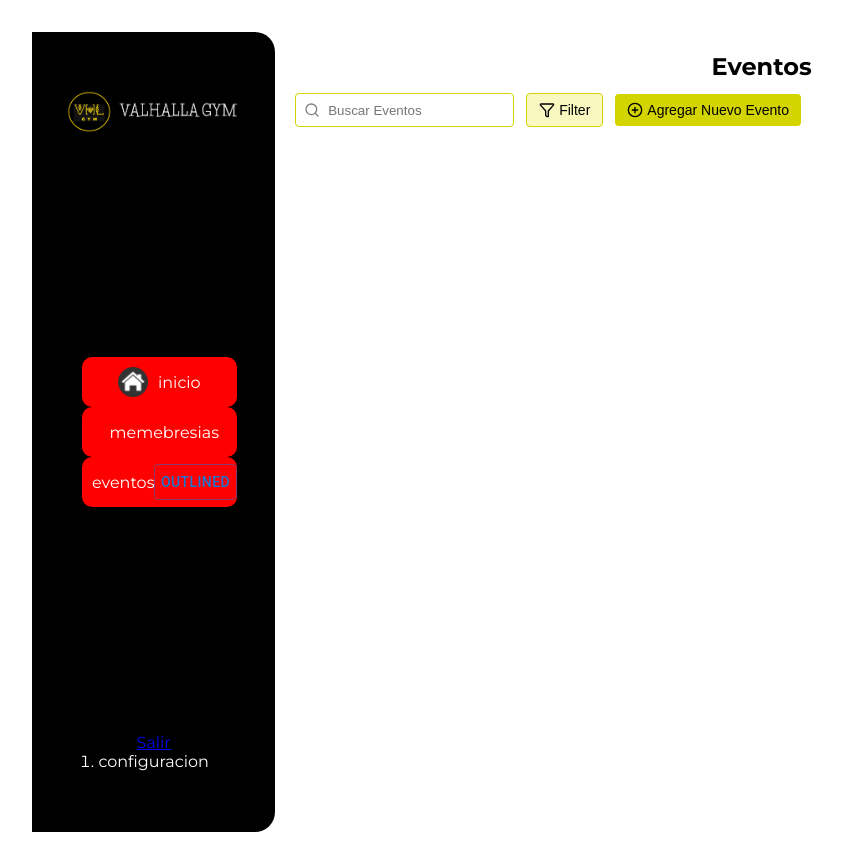
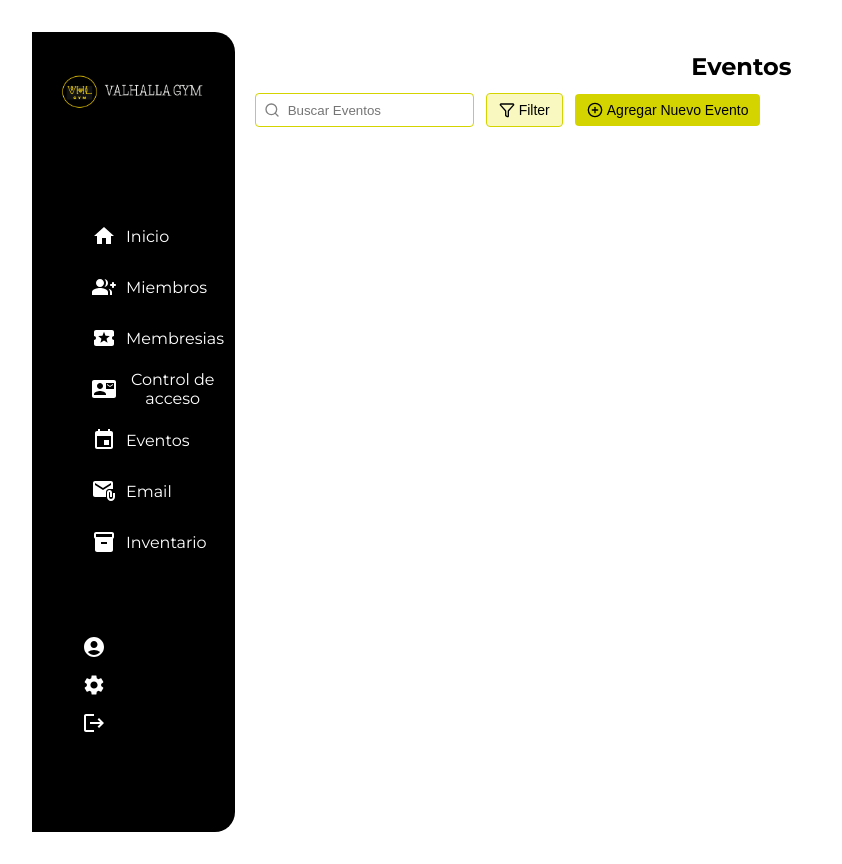
Before and after one commit to pabloocampo1/GymManager-Front-end, a React (Vite) app: page /dashboard/eventos in a window 1280 px wide. Shown: the whole page, without its empty margins (0-842 px from the left). Built offline with nearby package versions, Linux system fonts and the light colour scheme.

Commit message:
Creacion del sidebar. diseño y funcionalidad

```diff
--- a/src/App.jsx
+++ b/src/App.jsx
@@ -40,10 +40,6 @@ function App() {
             <Route path="correo" element={<Promotions />} />
             <Route path="eventos" element={<Events />} />
             <Route path="inventario" element={<Inventory />} />
-
-
-
-
         </Route>
 
         <Route path="*" element={<NotFound />} />
--- a/src/Components/SideBar/SideBar.jsx
+++ b/src/Components/SideBar/SideBar.jsx
@@ -1,14 +1,29 @@
-import React from 'react';
+import React, { useState } from 'react';
 import style from './SideBar.module.css'
 import { Link } from 'react-router-dom';
 
 import imageLogo from '../../assets/images/logoprincipal.png'
-import homeLogo from '../../assets/icons/round.png'
-import { Button } from '@mui/material';
+
+import HomeIcon from '@mui/icons-material/Home';
+import GroupAddRoundedIcon from '@mui/icons-material/GroupAddRounded';
+import LocalActivityIcon from '@mui/icons-material/LocalActivity';
+import { Button, Menu, MenuItem } from '@mui/material';
+import AccountCircleIcon from '@mui/icons-material/AccountCircle';
+import SettingsIcon from '@mui/icons-material/Settings';
+import LogoutIcon from '@mui/icons-material/Logout';
+import ContactMailIcon from '@mui/icons-material/ContactMail';
+import EventIcon from '@mui/icons-material/Event';
+import AttachEmailIcon from '@mui/icons-material/AttachEmail';
+import InventoryIcon from '@mui/icons-material/Inventory';
+
+function SideBar() {
+    const [activeLink, setActiveLink] = useState("");
+
+    const handleClick = (link) => {
+        setActiveLink(link)
+    }
 
 
-
-function SideBar() {
     return (
         <div className={style.container_sideBar}>
 
@@ -17,27 +32,53 @@ function SideBar() {
             </div>
 
             <div className={style.navegationList}>
-                <div>
-                    <img src={homeLogo} alt="home logo" />
-                    <Link to="/dashboard">inicio</Link>
+                <div
+                    className={activeLink ==="inicio" ? style.activeLink : "inicio"}
+                    onClick={() => handleClick("inicio")}>
+                    <HomeIcon sx={{color:"white"}} /><Link to="/dashboard">Inicio</Link>
                 </div>
 
-                <div>
-                    <Link to="membresias">memebresias</Link>
+                <div className={activeLink ==="Miembros" ? style.activeLink : ""}
+                    onClick={() => handleClick("Miembros")}>
+                    <GroupAddRoundedIcon sx={{color:"white"}}></GroupAddRoundedIcon><Link to="membresias">Miembros</Link>
                 </div>
 
-                <div>
-                    <Link to="user">eventos</Link>
-                    <Button variant="outlined">Outlined</Button>
-
+                <div className={activeLink ==="Membresias" ? style.activeLink : ""}
+                    onClick={() => handleClick("Membresias")}>
+                    <LocalActivityIcon sx={{color:"white"}} /><Link to="user">Membresias</Link>
+                </div>
+                <div className={activeLink ==="Registro" ? style.activeLink : ""}
+                    onClick={() => handleClick("Registro")}>
+                   <ContactMailIcon sx={{color:"white"}} /> <Link to="user">Control de acceso</Link>
+                </div>
+                <div className={activeLink ==="Eventos" ? style.activeLink : ""}
+                    onClick={() => handleClick("Eventos")}>
+                    <EventIcon sx={{color:"white"}} />  <Link to="user">Eventos</Link>
+                </div>
+                <div className={activeLink ==="Email" ? style.activeLink : ""}
+                    onClick={() => handleClick("Email")} >
+                    <AttachEmailIcon sx={{color:"white"}} /><Link to="correo">Email</Link>
+                </div>
+                <div className={activeLink ==="Inventario" ? style.activeLink : ""}
+                    onClick={() => handleClick("Inventario")}>
+                   <InventoryIcon sx={{color:"white"}} /> <Link to="user">Inventario</Link>
                 </div>
             </div>
 
             <div className={style.UtilsSideBar}>
-                <ol>
-                <Link to="/login">Salir</Link>
-                    <li>configuracion</li>
-                </ol>
+
+                <div>
+                    <Link to="/login"><AccountCircleIcon /></Link>
+                </div>
+                <div>
+                    <Link to="/login"><SettingsIcon /></Link>
+                </div>
+                <div>
+                    <Link to="/login"><LogoutIcon /></Link>
+                </div>
+
+
+
             </div>
         </div>
     );
--- a/src/Components/SideBar/SideBar.module.css
+++ b/src/Components/SideBar/SideBar.module.css
@@ -16,13 +16,13 @@
     padding-left: 50px;
 }
 .navegationList div{
-    width: 80%;
-    height: 50px;
+    width: 90%;
+    height: 45px;
     display: flex;
-    justify-content: center;
     align-items: center;
-   background-color: red;
-   border-radius: 10px;
+    border-radius: 10px;
+    margin-bottom: 6px;
+    padding-left: 10px;
 }
 .navegationList div img{
     width: 30px;
@@ -36,7 +36,7 @@
 }
 .imageContainer{
     width: 100%;
-    height: 20%;
+    height: 15%;
     display: flex;
     justify-content: center;
     align-items: center;
@@ -48,10 +48,30 @@
 
 .UtilsSideBar{
    width: 100%;
-   height: 20%;
+   height: 15%;
    display: flex;
    flex-direction: column;
-   align-items: center;
    justify-content: center;
+   padding-left: 50px;
    color: white;
 }
+.UtilsSideBar div{
+   display: flex;
+   align-items: center;
+   margin-bottom: 10px;
+}
+.UtilsSideBar div a{
+   text-decoration: none;
+   color: white;
+}
+
+
+.activeLink {
+    background-color: var(--primary-color);
+    color: black;
+    border-radius: 4px;
+}
+.activeLink link{
+    color: black;
+
+}
--- a/src/Layouts/PrivateLayout/privateLayout.module.css
+++ b/src/Layouts/PrivateLayout/privateLayout.module.css
@@ -3,7 +3,7 @@
 }
 
 .privateLayout_sidebar{
-    width: 25%;
+    width: 20%;
 }
 
 
--- a/src/Pages/LoginPage/Login.jsx
+++ b/src/Pages/LoginPage/Login.jsx
@@ -3,6 +3,7 @@ import imageLogo from '../../assets/images/logoprincipal.png'
 import imageLogin from '../../assets/images/logo_login_yellow.png'
 import iconArrowLeft from '../../assets/icons/left-arrow.png'
 import style from './Login.module.css'
+import { Checkbox, FormControlLabel, FormGroup } from '@mui/material';
 
 
 function Login() {
@@ -33,7 +34,7 @@ function Login() {
                 <div className={style.container_form}>
                     <div className={style.form}>
                         <h2 className={style.h2_title_login}>Login</h2>
-                        <p>Bienvenido, por favor incresa tus credenciales para acceder a tu cuentai</p>
+                        <p>Bienvenido, por favor incresa tus credenciales para acceder a tu cuenta</p>
                         <form>
                             <label htmlFor="username">Nombre De Usuario</label>
                             <input type="text" id="username" placeholder='Nombre De Usuario' name="username" />
@@ -42,9 +43,13 @@ function Login() {
                             <input type="password" id="password" placeholder='Contraseña' name="password" />
 
                             <div className={style.forgetPasswoedSection}>
+                                <FormGroup >
+                                        <FormControlLabel  sx={{color:"#504F4F", fontSize:20}} control={<Checkbox sx={{color: '#FFDB00', '&.Mui-checked': {color: '#FFDB00',},}}  defaultChecked />} label="Guardar contraseña" />
+                                </FormGroup>
                                 <Link to="/">Olvidaste tu contraseña?</Link>
+
                             </div>
-                            <button>ingresar</button>
+                            <button>Ingresar</button>
                         </form>
                     </div>
                 </div>
--- a/src/Pages/LoginPage/Login.module.css
+++ b/src/Pages/LoginPage/Login.module.css
@@ -2,7 +2,7 @@
 :root{
     --primary-color:#FFDB00;
     --primarySecond-color:#D3D837;
-    --textSecond-color:#979797;
+    --textSecond-color:#504F4F;
 }
 
 .container_login{
@@ -34,7 +34,7 @@
 }
 .container_image_contain h2{
     font-size: 2.5rem;
-    padding-bottom: 20px;
+    padding-bottom: 50px;
     color: #ffffff;
 
 }
@@ -43,8 +43,8 @@
 
 }
 .container_image_contain img{
-   width: 300px;
-   height: 300px;
+   width: 500px;
+   height: 500px;
 
 }
 
@@ -84,17 +84,17 @@
     height: 100%;
     display: flex;
     justify-content: center;
-    padding: 5px 150px;
+    padding: 5px 250px;
 }
 .h2_title_login{
    color: var(--primary-color);
    font-size: 2.0rem;
    font-weight: 500;
-   padding-bottom: 20px;
+   padding-bottom: 40px;
 }
 .container_form p{
     color: var(--textSecond-color);
-    padding-bottom: 30px;
+    padding-bottom: 50px;
     font-size: 1rem;
 }
 
@@ -106,13 +106,13 @@
 .form form input{
    width: 100%;
    height: 40px;
-   border:1px solid var(--textSecond-color);
+   border:1px solid rgb(224, 222, 222);
    border-radius: 7px;
    margin-bottom: 25px;
 }
 .form form input::placeholder{
    padding-left: 10px;
-   color: var(--textSecond-color);
+   color: rgb(180, 180, 180);
 }
 .form form input[type="text"]:focus {
     border: 2px solid var(--primary-color);
@@ -128,17 +128,20 @@
    height: 40px;
    background-color: var(--primary-color);
    border: none;
-   border-radius: 15px;
-   color: white;
+   border-radius: 10px;
+   color: rgb(39, 39, 39);
    font-weight: 700;
+   font-size: 1rem;
+   margin-top: 10px;
 }
 
 .forgetPasswoedSection{
     width: 100%;
     height: 40px;
     display: flex;
-    justify-content: end;
-    margin-bottom: 20px;
+    align-items: center;
+    justify-content: space-between;
+    margin-bottom: 50px;
 }
 .forgetPasswoedSection a{
     color: var(--textSecond-color);
--- a/src/index.css
+++ b/src/index.css
@@ -1,3 +1,10 @@
+
+:root{
+    --primary-color:#FFDB00;
+    --primarySecond-color:#D3D837;
+    --textSecond-color:#979797;
+}
+
 *{
     box-sizing: border-box;
     margin: 0;
```
